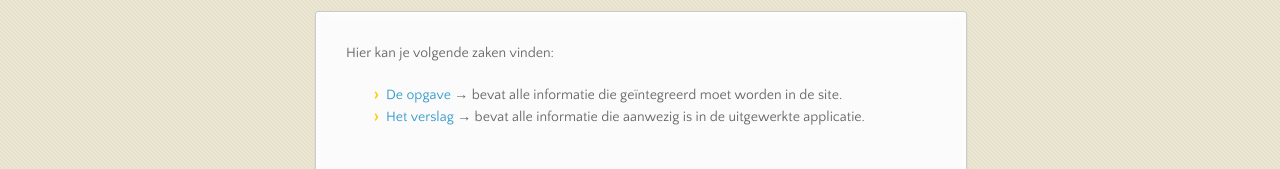
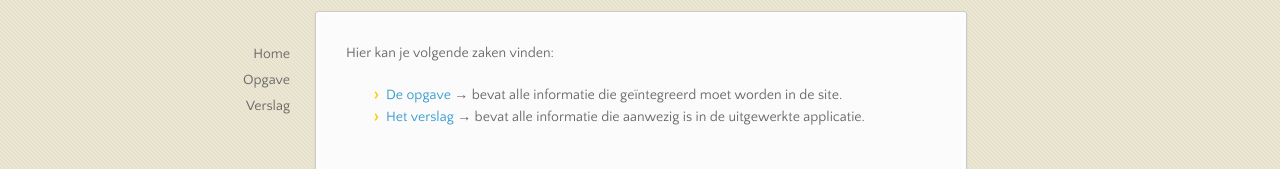
Before and after one commit to HeinPauwelyn/Roeteplanner, a plain HTML site: page index.html in a window 1280 px wide. Shown: the part 179-348 px from the top of the page. Drawn offline with nearby package versions, Linux system fonts and the light colour scheme.

Commit message:
Update index.html

```diff
--- a/index.html
+++ b/index.html
@@ -36,7 +36,11 @@
 
     <div class="wrapper">
       <nav>
-        <ul></ul>
+        <ul>
+          <li><a href="index.html">Home</a></li>
+          <li><a href="opgave.html">Opgave</a></li>
+          <li><a href="verslag.html">Verslag</a></li>
+        </ul>
       </nav>
       <section>
         <p>Hier kan je volgende zaken vinden:</p>
```
